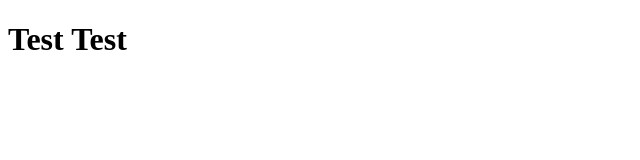
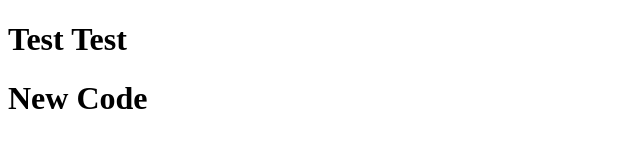
Before and after one commit to dmytro-ch21/registration-project-demo, a plain HTML site: page index.html in a window 1280 px wide. Shown: the whole page, without its empty margins (0-640 px from the left). Drawn offline with Linux system fonts and the light colour scheme.

Commit message:
New commit

```diff
--- a/index.html
+++ b/index.html
@@ -7,5 +7,9 @@
 </head>
 <body>
     <h1>Test Test</h1>
+    <h1>New Code</h1>
 </body>
 </html>
+
+
+<!-- vim -> neovinm -->
```
